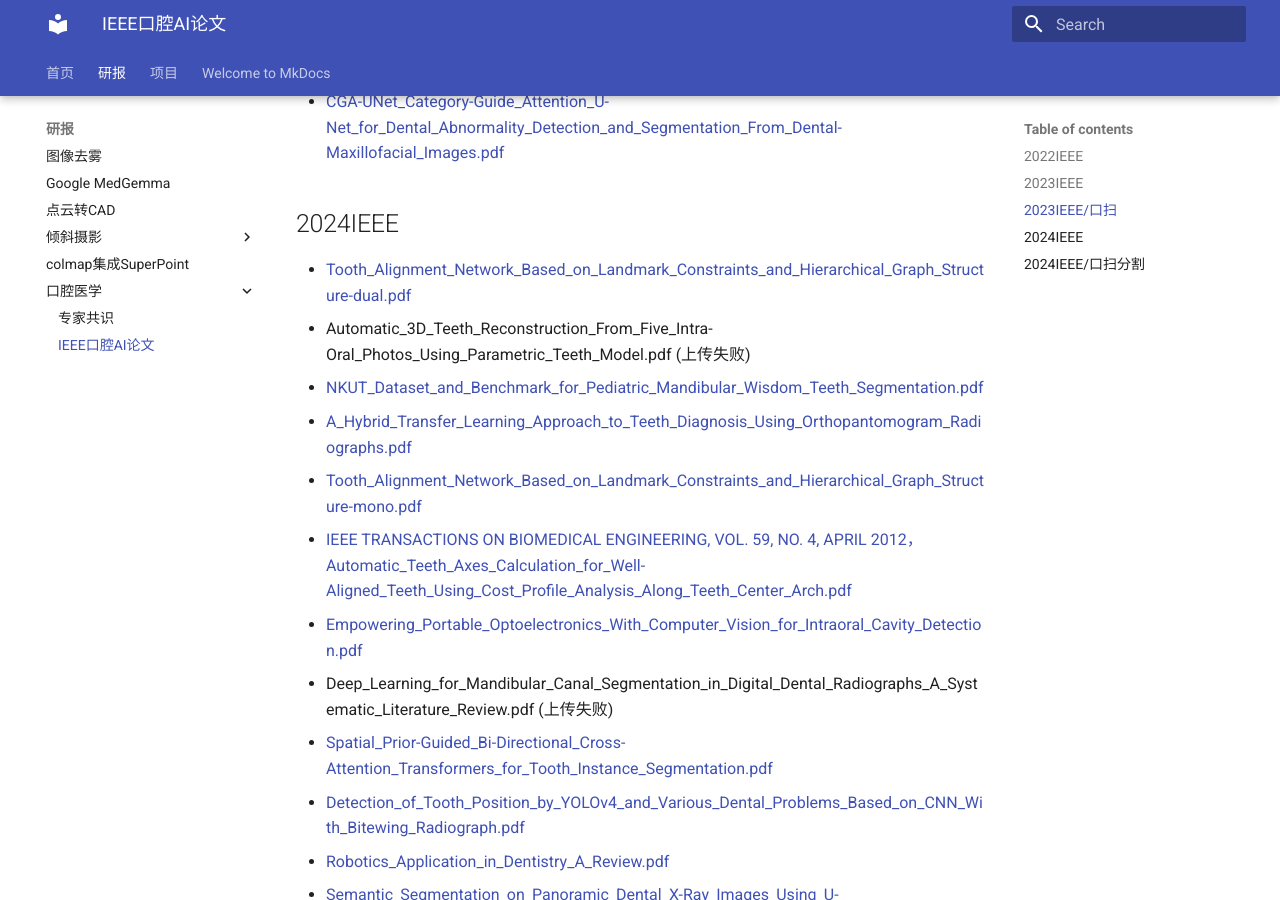
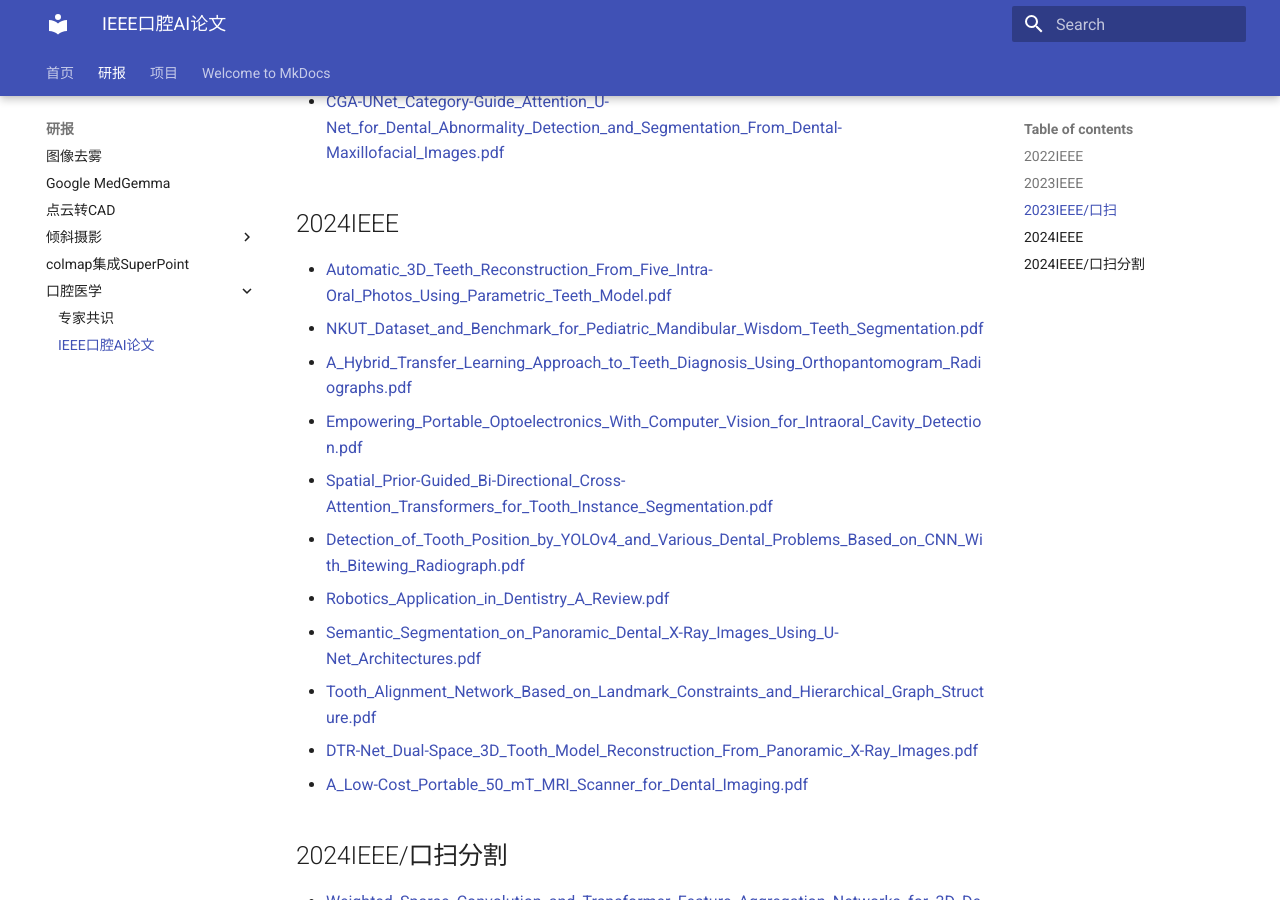
Before and after one commit to lhnows/alignai, an MkDocs documentation site: the page built from docs/research/口腔医学/IEEE口腔AI论文.md, in a window 1280 px wide and 900 px high, scrolled down 1496 px. Built offline with MkDocs 1.6.1 and Material for MkDocs 9.7.7, drawn with Linux system fonts in a browser that asks for light colours.

Commit message:
IEEE口腔论文

```diff
--- a/docs/research/口腔医学/IEEE口腔AI论文.md
+++ b/docs/research/口腔医学/IEEE口腔AI论文.md
@@ -38,14 +38,15 @@
 
 ##  2024IEEE
 
-- [Tooth_Alignment_Network_Based_on_Landmark_Constraints_and_Hierarchical_Graph_Structure-dual.pdf](https://code-liuhao.oss-cn-hangzhou.aliyuncs.com/alignai/2024IEEE/Tooth_Alignment_Network_Based_on_Landmark_Constraints_and_Hierarchical_Graph_Structure-dual.pdf)
-- Automatic_3D_Teeth_Reconstruction_From_Five_Intra-Oral_Photos_Using_Parametric_Teeth_Model.pdf (上传失败)
+
+- [Automatic_3D_Teeth_Reconstruction_From_Five_Intra-Oral_Photos_Using_Parametric_Teeth_Model.pdf](https://code-liuhao.oss-cn-hangzhou.aliyuncs.com/alignai/2024IEEE/Automatic_3D_Teeth_Reconstruction_From_Five_Intra-Oral_Photos_Using_Parametric_Teeth_Model.pdf)
 - [NKUT_Dataset_and_Benchmark_for_Pediatric_Mandibular_Wisdom_Teeth_Segmentation.pdf](https://code-liuhao.oss-cn-hangzhou.aliyuncs.com/alignai/2024IEEE/NKUT_Dataset_and_Benchmark_for_Pediatric_Mandibular_Wisdom_Teeth_Segmentation.pdf)
+
 - [A_Hybrid_Transfer_Learning_Approach_to_Teeth_Diagnosis_Using_Orthopantomogram_Radiographs.pdf](https://code-liuhao.oss-cn-hangzhou.aliyuncs.com/alignai/2024IEEE/A_Hybrid_Transfer_Learning_Approach_to_Teeth_Diagnosis_Using_Orthopantomogram_Radiographs.pdf)
-- [Tooth_Alignment_Network_Based_on_Landmark_Constraints_and_Hierarchical_Graph_Structure-mono.pdf](https://code-liuhao.oss-cn-hangzhou.aliyuncs.com/alignai/2024IEEE/Tooth_Alignment_Network_Based_on_Landmark_Constraints_and_Hierarchical_Graph_Structure-mono.pdf)
-- [IEEE TRANSACTIONS ON BIOMEDICAL ENGINEERING, VOL. 59, NO. 4, APRIL 2012，Automatic_Teeth_Axes_Calculation_for_Well-Aligned_Teeth_Using_Cost_Profile_Analysis_Along_Teeth_Center_Arch.pdf](https://code-liuhao.oss-cn-hangzhou.aliyuncs.com/alignai/2024IEEE/IEEE TRANSACTIONS ON BIOMEDICAL ENGINEERING, VOL. 59, NO. 4, APRIL 2012，Automatic_Teeth_Axes_Calculation_for_Well-Aligned_Teeth_Using_Cost_Profile_Analysis_Along_Teeth_Center_Arch.pdf)
+
+
+
 - [Empowering_Portable_Optoelectronics_With_Computer_Vision_for_Intraoral_Cavity_Detection.pdf](https://code-liuhao.oss-cn-hangzhou.aliyuncs.com/alignai/2024IEEE/Empowering_Portable_Optoelectronics_With_Computer_Vision_for_Intraoral_Cavity_Detection.pdf)
-- Deep_Learning_for_Mandibular_Canal_Segmentation_in_Digital_Dental_Radiographs_A_Systematic_Literature_Review.pdf (上传失败)
 - [Spatial_Prior-Guided_Bi-Directional_Cross-Attention_Transformers_for_Tooth_Instance_Segmentation.pdf](https://code-liuhao.oss-cn-hangzhou.aliyuncs.com/alignai/2024IEEE/Spatial_Prior-Guided_Bi-Directional_Cross-Attention_Transformers_for_Tooth_Instance_Segmentation.pdf)
 - [Detection_of_Tooth_Position_by_YOLOv4_and_Various_Dental_Problems_Based_on_CNN_With_Bitewing_Radiograph.pdf](https://code-liuhao.oss-cn-hangzhou.aliyuncs.com/alignai/2024IEEE/Detection_of_Tooth_Position_by_YOLOv4_and_Various_Dental_Problems_Based_on_CNN_With_Bitewing_Radiograph.pdf)
 - [Robotics_Application_in_Dentistry_A_Review.pdf](https://code-liuhao.oss-cn-hangzhou.aliyuncs.com/alignai/2024IEEE/Robotics_Application_in_Dentistry_A_Review.pdf)
```
